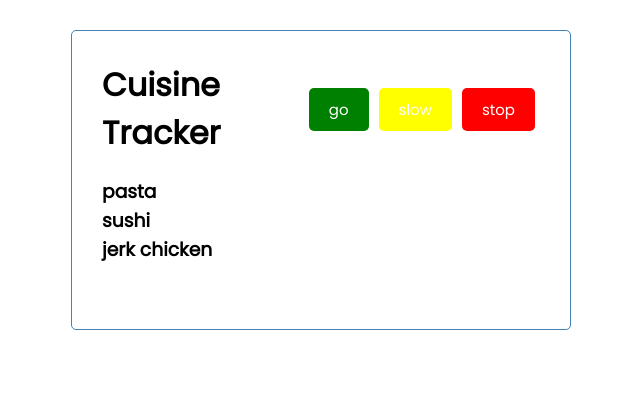
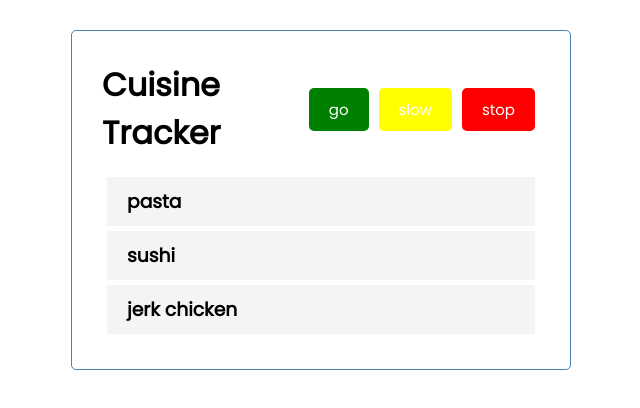
Before and after one commit to dwanerich/cuisine-tracker, a React (Create React App) app: page / in a window 1280 px wide. Shown: the top 408 px of the page, without its empty margins (319-959 px from the left). Built offline with nearby package versions, Linux system fonts and the light colour scheme.

Commit message:
mapping thru cuisines object values using Cuisine component, sending props down w/deconstructive syntax

```diff
--- a/src/App.js
+++ b/src/App.js
@@ -25,7 +25,6 @@ function App() {
         reminder: true
       }
     ]
-
   )
 
   return (
--- a/src/components/Cuisine.js
+++ b/src/components/Cuisine.js
@@ -1,9 +1,8 @@
-import React from 'react'
 
-export default function Cuisine() {
+export default function Cuisine({ cuisine }) {
     return (
-        <div>
-
+        <div className='cuisine'>
+            <h3>{cuisine.text}</h3>
         </div>
     )
 }
--- a/src/components/Cuisines.js
+++ b/src/components/Cuisines.js
@@ -5,7 +5,7 @@ export const Cuisines = ({cuisines}) => {
     return (
         <>
             {cuisines.map((cuisine) => (
-                <h3 key={cuisine.id}>{cuisine.text}</h3>
+                <Cuisine key={cuisine.id} cuisine={cuisine} />
     ))}
         </>
     )
--- a/src/components/Header.js
+++ b/src/components/Header.js
@@ -10,6 +10,10 @@ export const Header = ({title}) => {
         </header>
     )
 }
+
+
+
+
     // Header.defaultProps = {
     //     title: "Fatboy's Paradise",
     //     countries: 15
--- a/src/index.css
+++ b/src/index.css
@@ -55,18 +55,18 @@ body {
   width: 100%;
 }
 
-.task {
+.cuisine {
   background: #f4f4f4;
   margin: 5px;
   padding: 10px 20px;
   cursor: pointer;
 }
 
-.task.reminder {
+.cuisine.reminder {
   border-left: 5px solid green;
 }
 
-.task h3 {
+.cuisine h3 {
   display: flex;
   align-items: center;
   justify-content: space-between;
```
